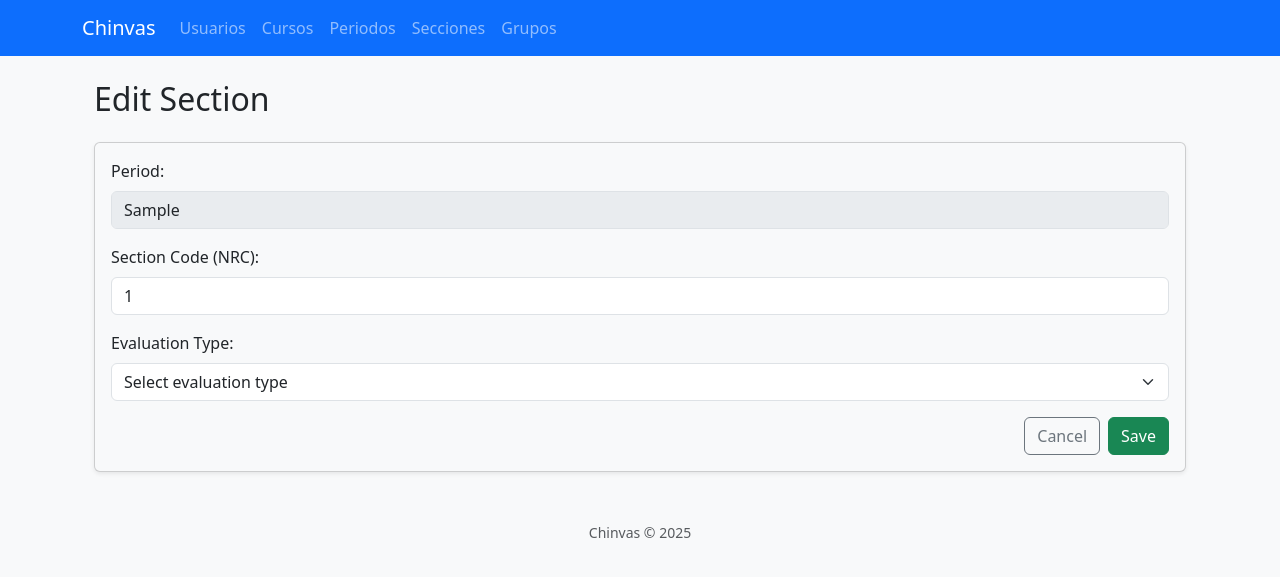
After one commit to BorjaManterola/chinvas, a Flask app: page /sections/1/edit in a window 1280 px wide. The commit adds this page. Shown: the top 577 px of the page. Run offline with Flask 3, Linux system fonts and the light colour scheme; tables that the repository leaves empty hold one stand-in row (values such as "Sample post"); parts of the project's set-up code (start-up, migrations or seed data) failed here and were passed over.

Commit message:
Sections CRUD

```diff
--- a/app/models/period.py
+++ b/app/models/period.py
@@ -6,3 +6,5 @@ class Period(db.Model):
     id = db.Column(db.Integer, primary_key=True)
     course_id = db.Column(db.Integer, db.ForeignKey('courses.id'), nullable=False)
     semester = db.Column(db.String(10), nullable=False)
+
+    sections = db.relationship("Section", backref="period", cascade="all, delete-orphan")
--- a/app/routes/section_routes.py
+++ b/app/routes/section_routes.py
@@ -1,40 +1,56 @@
-from flask import Blueprint, request, jsonify
+from flask import Blueprint, request, render_template, redirect, url_for
 from app.models.section import Section
+from app.models.period import Period
 from app import db
 
-section_bp = Blueprint('sections', __name__, url_prefix='/sections')
+section_bp = Blueprint('section_routes', __name__, url_prefix='/sections')
+
 
 @section_bp.route('/', methods=['GET'])
-def get_sections():
+def list_sections():
     sections = Section.query.all()
-    return jsonify([{ 'id': s.id, 'period_id': s.period_id, 'code': s.code, 'type_evaluate': s.type_evaluate } for s in sections])
+    return render_template('sections/index.html', sections=sections)
 
-@section_bp.route('/<int:id>', methods=['GET'])
-def get_section(id):
-    section = Section.query.get_or_404(id)
-    return jsonify({ 'id': section.id, 'period_id': section.period_id, 'code': section.code, 'type_evaluate': section.type_evaluate })
+
+@section_bp.route('/new', methods=['GET'])
+def new_section_form():
+    period_id = request.args.get('period_id', type=int)
+    period = Period.query.get(period_id) if period_id else None
+    return render_template('sections/form.html', section=None, period=period)
+
 
 @section_bp.route('/', methods=['POST'])
 def create_section():
-    data = request.get_json()
-    section = Section(period_id=data['period_id'], code=data['code'], type_evaluate=data['type_evaluate'])
+    nrc = request.form['nrc']
+    type_evaluate = request.form['type_evaluate']
+    period_id = request.form['period_id']
+
+    section = Section(nrc=nrc, type_evaluate=type_evaluate, period_id=period_id)
     db.session.add(section)
     db.session.commit()
-    return jsonify({ 'message': 'Sección creada', 'id': section.id }), 201
 
-@section_bp.route('/<int:id>', methods=['PUT'])
+    return redirect(url_for('period_routes.show_period', id=period_id))
+
+
+@section_bp.route('/<int:id>/edit', methods=['GET'])
+def edit_section_form(id):
+    section = Section.query.get_or_404(id)
+    return render_template('sections/form.html', section=section, period=section.period)
+
+
+@section_bp.route('/<int:id>', methods=['POST'])
 def update_section(id):
     section = Section.query.get_or_404(id)
-    data = request.get_json()
-    section.period_id = data.get('period_id', section.period_id)
-    section.code = data.get('code', section.code)
-    section.type_evaluate = data.get('type_evaluate', section.type_evaluate)
+    section.nrc = request.form['nrc']
+    section.type_evaluate = request.form['type_evaluate']
     db.session.commit()
-    return jsonify({ 'message': 'Sección actualizada' })
+    return redirect(url_for('period_routes.show_period', id=section.period_id))
 
-@section_bp.route('/<int:id>', methods=['DELETE'])
+
+@section_bp.route('/<int:id>/delete', methods=['POST'])
 def delete_section(id):
     section = Section.query.get_or_404(id)
+    period_id = section.period_id
     db.session.delete(section)
     db.session.commit()
-    return jsonify({ 'message': 'Sección eliminada' })
+    return redirect(url_for('period_routes.show_period', id=period_id))
--- a/app/templates/courses/index.html
+++ b/app/templates/courses/index.html
@@ -16,11 +16,11 @@
                         <strong>{{ course.name }}</strong> – <span class="text-muted">{{ course.description }}</span>
                     </div>
                     <div class="d-flex gap-2">
+                        <a href="{{ url_for('course_routes.show_course', id=course.id) }}" class="btn btn-sm btn-info">
+                            <i class="bi bi-eye"></i> Ver
+                        </a>
                         <a href="{{ url_for('course_routes.edit_course_form', id=course.id) }}" class="btn btn-sm btn-warning">
                             <i class="bi bi-pencil-square"></i> Editar
-                        </a>
-                        <a href="{{ url_for('course_routes.show_course', id=course.id) }}" class="btn btn-sm btn-info">
-                            <i class="bi bi-eye"></i> Ver
                         </a>
                         <form method="POST" action="{{ url_for('course_routes.delete_course', id=course.id) }}" onsubmit="return confirm('¿Estás seguro de eliminar este curso?');">
                             <button type="submit" class="btn btn-sm btn-danger">
--- /dev/null
+++ b/app/templates/sections/form.html
@@ -0,0 +1,47 @@
+{% extends "base.html" %}
+
+{% block content %}
+<div class="container">
+    <h2 class="mb-4">{{ 'Edit Section' if section else 'New Section' }}</h2>
+
+    <form method="POST"
+          action="{{ url_for('section_routes.update_section', id=section.id) if section else url_for('section_routes.create_section') }}"
+          class="card card-body bg-light shadow-sm">
+
+        {% if period %}
+            <input type="hidden" name="period_id" value="{{ period.id }}">
+            <div class="mb-3">
+                <label class="form-label">Period:</label>
+                <input type="text" class="form-control" value="{{ period.semester }}" disabled>
+            </div>
+        {% elif section %}
+            <input type="hidden" name="period_id" value="{{ section.period_id }}">
+        {% endif %}
+
+        <div class="mb-3">
+            <label for="nrc" class="form-label">Section Code (NRC):</label>
+            <input type="number" class="form-control" id="nrc" name="nrc"
+                   value="{{ section.nrc if section else '' }}" required>
+        </div>
+
+        <div class="mb-3">
+            <label for="type_evaluate" class="form-label">Evaluation Type:</label>
+            <select class="form-select" id="type_evaluate" name="type_evaluate" required>
+                <option value="" disabled selected>Select evaluation type</option>
+                <option value="Percentage" {% if section and section.type_evaluate == 'Percentage' %}selected{% endif %}>Percentage</option>
+                <option value="Weight" {% if section and section.type_evaluate == 'Weight' %}selected{% endif %}>Weight</option>
+            </select>
+        </div>
+
+        <div class="d-flex justify-content-end">
+            <a href="{{ url_for('period_routes.show_period', id=period.id if period else section.period_id) }}"
+               class="btn btn-outline-secondary me-2">
+                <i class="bi bi-arrow-left"></i> Cancel
+            </a>
+            <button type="submit" class="btn btn-success">
+                <i class="bi bi-save"></i> Save
+            </button>
+        </div>
+    </form>
+</div>
+{% endblock %}
```
Also changed, not shown: app/templates/periods/show.html (+29 -6 lines), 1 other file.
